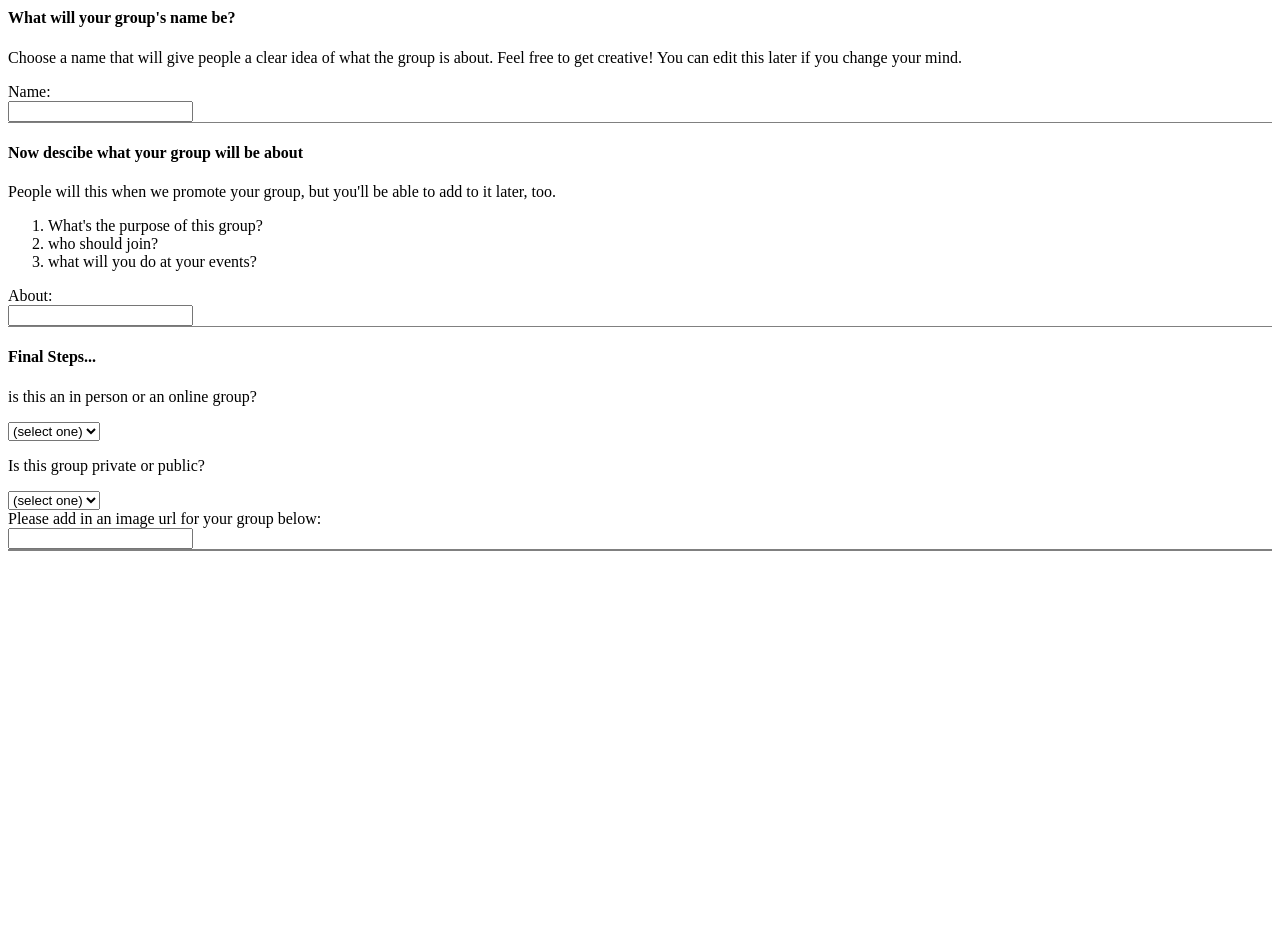
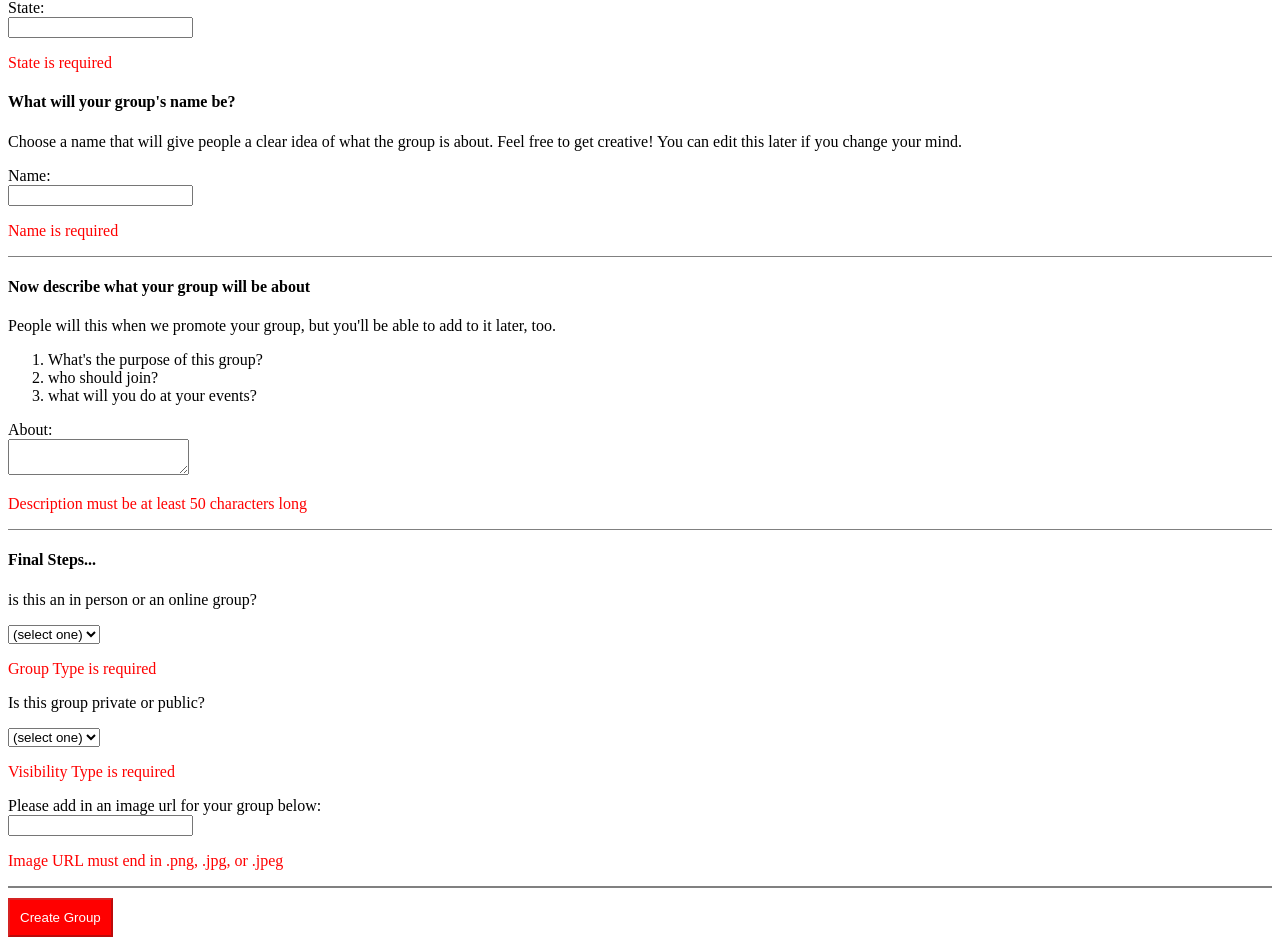
Before and after one commit to thomasyuan478/API-Project, a React (Create React App) app in the folder frontend/: page /groups/new in a window 1280 px wide. Shown: the part 345-1290 px from the top of the page. Before the commit the page ends 904 px from the top, so only its background shows below. Built offline with nearby package versions, Linux system fonts and the light colour scheme; no server answers.

Commit message:
validation for newgroupform

```diff
--- a/frontend/src/components/NewGroupForm/NewGroupForm.css
+++ b/frontend/src/components/NewGroupForm/NewGroupForm.css
@@ -1,3 +1,14 @@
 .el-container{
   border-bottom: 1px gray solid;
 }
+
+.errors{
+  color: red;
+}
+
+.createGroup{
+  margin-top: 10px;
+  padding: 10px;
+  background-color: red;
+  color: white;
+}
--- a/frontend/src/components/NewGroupForm/index.js
+++ b/frontend/src/components/NewGroupForm/index.js
@@ -1,72 +1,150 @@
 import { useEffect, useState } from "react";
-import './NewGroupForm.css'
+import "./NewGroupForm.css";
 
 const NewGroupForm = () => {
-  const [city, setCity] = useState('');
-  const [state, setState] = useState('');
-  const [name, setName] = useState('');
-  const [about, setAbout] = useState('');
-  const [url, setUrl] = useState('');
-  const [type, setType] = useState('');
-  const [isPrivate, setIsPrivate] = useState('');
+  const [city, setCity] = useState("");
+  const [state, setState] = useState("");
+  const [name, setName] = useState("");
+  const [about, setAbout] = useState("");
+  const [url, setUrl] = useState("");
+  const [type, setType] = useState("");
+  const [isPrivate, setIsPrivate] = useState("");
+  const [validationErrors, setValidationErrors] = useState({});
+
+  useEffect(() => {
+    const errors = {};
+    if (!name) errors["name"] = "Name is required";
+    if (!city) errors["city"] = "City is required";
+    if (!state) errors["state"] = "State is required";
+    if (about.length < 50)
+      errors["about"] = "Description must be at least 50 characters long";
+    if (!type) errors["type"] = "Group Type is required";
+    if (!isPrivate) errors["isPrivate"] = "Visibility Type is required";
+    if (
+      !(url.includes(".png") || url.includes(".jpg") || url.includes(".jpeg"))
+    )
+      errors["url"] = "Image URL must end in .png, .jpg, or .jpeg";
+    setValidationErrors(errors);
+  }, [name, city, state, about, type, isPrivate, url]);
+
+  const onSubmit = (e) => {
+    // Prevent the default form behavior so the page doesn't reload.
+    e.preventDefault();
+
+    // setHasSubmitted(true);
+    // if (Object.values(validationErrors).length)
+    //   return alert(`The following errors were found:
+
+    //     ${validationErrors.name ? "* " + validationErrors.name : ""}
+    //     ${validationErrors.email ? "* " + validationErrors.email : ""}`);
+    const privateBoolean = isPrivate === "Private" ? true : false;
+    console.log(Object.keys(validationErrors).length > 1);
+
+    // Create a new object for the contact us information.
+    const createGroupRequest = {
+      name,
+      city,
+      state,
+      about,
+      url,
+      type,
+      private: privateBoolean,
+    };
+
+    // setCity("");
+    // setState("");
+    // setName("");
+    // setAbout("");
+    // setUrl("");
+    // setType("");
+    // setIsPrivate("");
+    // Ideally, we'd persist this information to a database using a RESTful API.
+    // For now, though, just log the contact us information to the console.
+    console.log(createGroupRequest);
+  };
 
   return (
     <>
-    <form>
+      <form onSubmit={onSubmit}>
         <div className="el-container">
           <h2>Become an Organizer</h2>
-      <h4>We'll walk you through a few steps to build your local community</h4>
+          <h4>
+            We'll walk you through a few steps to build your local community
+          </h4>
         </div>
         <div className="el-container">
           <h4>First, Set your group's location</h4>
-        <p>Meetup groups meet locally, in person and online. We'll connect you with people in your area, and more can join you online</p>
-        <label htmlFor='city'>City:</label>
+          <p>
+            Meetup groups meet locally, in person and online. We'll connect you
+            with people in your area, and more can join you online
+          </p>
+          <label htmlFor="city">City:</label>
           <div>
             <input
-            id='city'
-            type='text'
-            onChange={e => setCity(e.target.value)}
+              placeholder="please enter a city"
+              id="city"
+              type="text"
+              onChange={(e) => setCity(e.target.value)}
               value={city}
             />
+            {validationErrors.city && (
+              <p className="errors">{validationErrors.city}</p>
+            )}
           </div>
-          <label htmlFor='state'>State:</label>
+          <label htmlFor="state">State:</label>
           <div>
             <input
-            id='state'
-            type='text'
-            onChange={e => setState(e.target.value)}
+              id="state"
+              type="text"
+              onChange={(e) => setState(e.target.value)}
               value={state}
             />
+            {validationErrors.state && (
+              <p className="errors">{validationErrors.state}</p>
+            )}
           </div>
           <div className="el-container">
             <h4>What will your group's name be?</h4>
-            <p>Choose a name that will give people a clear idea of what the group is about. Feel free to get creative! You can edit this later if you change your mind.</p>
-            <label htmlFor='name'>Name:</label>
+            <p>
+              Choose a name that will give people a clear idea of what the group
+              is about. Feel free to get creative! You can edit this later if
+              you change your mind.
+            </p>
+            <label htmlFor="name">Name:</label>
             <div>
               <input
-              id='name'
-              type='text'
-              onChange={e => setName(e.target.value)}
+                id="name"
+                type="text"
+                onChange={(e) => setName(e.target.value)}
                 value={name}
               />
+              {validationErrors.name && (
+                <p className="errors">{validationErrors.name}</p>
+              )}
             </div>
           </div>
           <div className="el-container">
-            <h4>Now descibe what your group will be about</h4>
-            <p>People will this when we promote your group, but you'll be able to add to it later, too.</p>
+            <h4>Now describe what your group will be about</h4>
+            <p>
+              People will this when we promote your group, but you'll be able to
+              add to it later, too.
+            </p>
             <ol>
               <li>What's the purpose of this group?</li>
               <li>who should join?</li>
               <li>what will you do at your events?</li>
             </ol>
-            <label htmlFor='about'>About:</label>
+            <label htmlFor="about">About:</label>
             <div>
-              <input
-              id='about'
-              type='text'
-              onChange={e => setAbout(e.target.value)}
+              <textarea
+                id="about"
+                type="text"
+                onChange={(e) => setAbout(e.target.value)}
                 value={about}
               />
+              {validationErrors.about && (
+                <p className="errors">{validationErrors.about}</p>
+              )}
             </div>
           </div>
           <div className="el-container">
@@ -74,46 +152,63 @@ const NewGroupForm = () => {
             <div>
               <p>is this an in person or an online group?</p>
               <select
-              name='type'
-              onChange={e => setType(e.target.value)}
+                name="type"
+                onChange={(e) => setType(e.target.value)}
                 value={type}
               >
-              <option value='' disabled>
+                <option value="" disabled>
                   (select one)
                 </option>
                 <option>Online</option>
                 <option>In person</option>
               </select>
+              {validationErrors.type && (
+                <p className="errors">{validationErrors.type}</p>
+              )}
             </div>
             <div>
               <p>Is this group private or public?</p>
               <select
-              name='isPrivate'
-              onChange={e => setIsPrivate(e.target.value)}
+                name="isPrivate"
+                onChange={(e) => setIsPrivate(e.target.value)}
                 value={isPrivate}
               >
-              <option value='' disabled>
+                <option value="" disabled>
                   (select one)
                 </option>
                 <option>Private</option>
                 <option>Public</option>
               </select>
-            <break></break>
+              {validationErrors.isPrivate && (
+                <p className="errors">{validationErrors.isPrivate}</p>
+              )}
             </div>
-            <label htmlFor='url'>Please add in an image url for your group below:</label>
+
+            <label htmlFor="url">
+              Please add in an image url for your group below:
+            </label>
             <div>
               <input
-              id='url'
-              type='text'
-              onChange={e => setUrl(e.target.value)}
+                id="url"
+                type="text"
+                onChange={(e) => setUrl(e.target.value)}
                 value={url}
               />
+              {validationErrors.url && (
+                <p className="errors">{validationErrors.url}</p>
+              )}
             </div>
           </div>
         </div>
+        <button
+          disabled={Object.values(validationErrors).length > 1}
+          className="createGroup"
+        >
+          Create Group
+        </button>
       </form>
     </>
-  )
-}
+  );
+};
 
 export default NewGroupForm;
```
Lines whose indentation alone changed are shown as unchanged.
